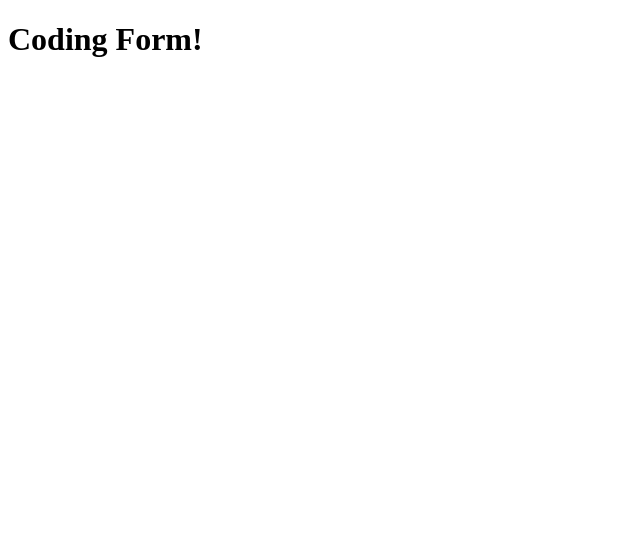
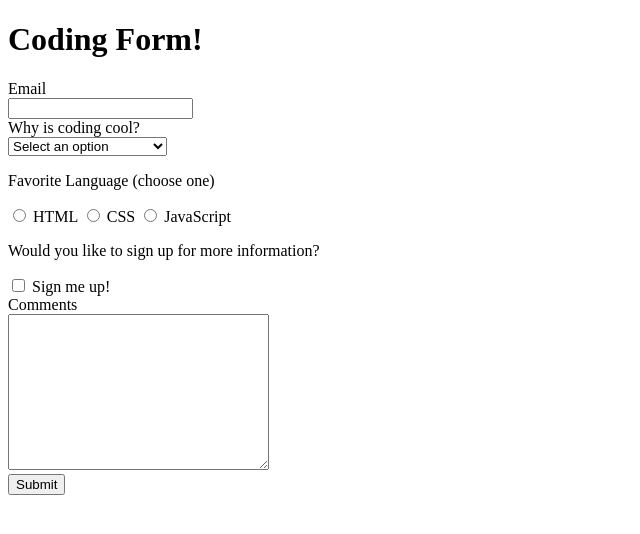
Before and after one commit to mkirby29/m1-0323-code-solutions, a website: page html-forms/index.html in a window 1280 px wide. Shown: the whole page, without its empty margins (0-640 px from the left). Drawn offline with Linux system fonts and the light colour scheme.

Commit message:
completed html-forms exercise

```diff
--- a/html-forms/index.html
+++ b/html-forms/index.html
@@ -5,6 +5,41 @@
   </head>
 <body>
   <h1>Coding Form!</h1>
-  <form action=""></form>
+  <form id="usrform">
+    <div>
+      <label for="email">Email</label>
+    </div>
+    <div>
+      <input type="text" id="email">
+    </div>
+    <div>
+      <label for="code">Why is coding cool?</label>
+    </div>
+    <div>
+      <select id="code">
+        <option value="select an option">Select an option</option>
+        <option value="because it's interesting">Because it's interesting</option>
+        <option value="because it's fun">Because it's fun</option>
+        <option value="because it's powerful">Because it's powerful</option>
+      </select>
+    </div>
+    <p>Favorite Language (choose one)</p>
+    <input type="radio" id="html">
+    <label for="html">HTML</label>
+    <input type="radio" id="css">
+    <label for="css">CSS</label>
+    <input type="radio" id="javascript">
+    <label for="javascript">JavaScript</label>
+    <p>Would you like to sign up for more information?</p>
+    <input type="checkbox" id="signup">
+    <label for="signup">Sign me up!</label>
+    <div>
+      <label for="comments">Comments</label>
+    </div>
+    <div>
+      <textarea rows="10" cols="30" name="comment" form="usrform"></textarea>
+    </div>
+    <button type="submit">Submit</button>
+  </form>
 </body>
 </html>
```
